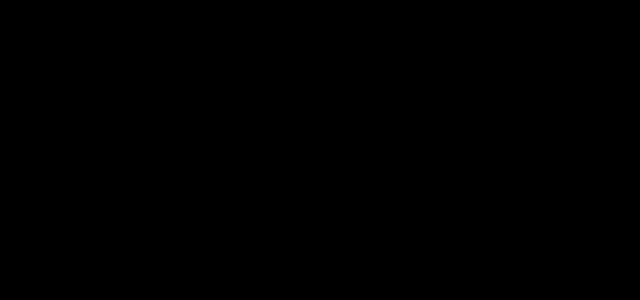
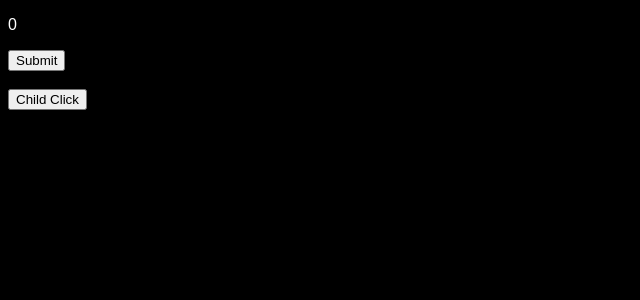
Before and after one commit to thisissinghania/React-Learn, a React (Vite) app: page /use-callback in a window 1280 px wide. Before the commit this address had no page. Shown: the top 300 px of the page, without its empty margins (0-640 px from the left). Built offline with nearby package versions, Linux system fonts and the light colour scheme.

Commit message:
use callback understanding

```diff
--- /dev/null
+++ b/src/3-use-callback/SecondComp.jsx
@@ -0,0 +1,15 @@
+import { memo } from 'react'
+
+const SecondComp = memo(({handleChange}) => {
+
+  console.log('Child Component')
+
+  return (
+    <div>
+      <button onClick={handleChange}>Child Click</button>
+    </div>
+  )
+})
+
+
+export default SecondComp
--- /dev/null
+++ b/src/3-use-callback/UseCallback.jsx
@@ -0,0 +1,25 @@
+import { useCallback, useState } from "react"
+import SecondComp from "./SecondComp"
+
+const UseCallback = () => {
+
+  const [count, setCount] = useState(0)
+
+  const handleChange = useCallback(()=> {
+    console.log('Test Console')
+    setCount(item => item + 1)
+  }, [])
+
+  return (
+    <div>
+      <p>{count}</p>
+      <button onClick={handleChange}>Submit</button>
+
+      <br />
+      <br />
+      <SecondComp handleChange={handleChange} />
+    </div>
+  )
+}
+
+export default UseCallback
--- a/src/App.jsx
+++ b/src/App.jsx
@@ -1,6 +1,7 @@
 import { Routes, Route, Link } from "react-router-dom";
 import UseStates from "@/1-use-states/UseStates.jsx";
 import UseReducer from "@/2-use-reducer/UseReducer";
+import UseCallback from "@/3-use-callback/UseCallback";
 
 const App = () => {
 
@@ -9,6 +10,7 @@
          <Routes>
           <Route path="/" element={<UseStates />} />
           <Route path="/use-reducer" element={<UseReducer />} />
+          <Route path="/use-callback" element={<UseCallback />} />
         </Routes>
       </div>
   )
```
